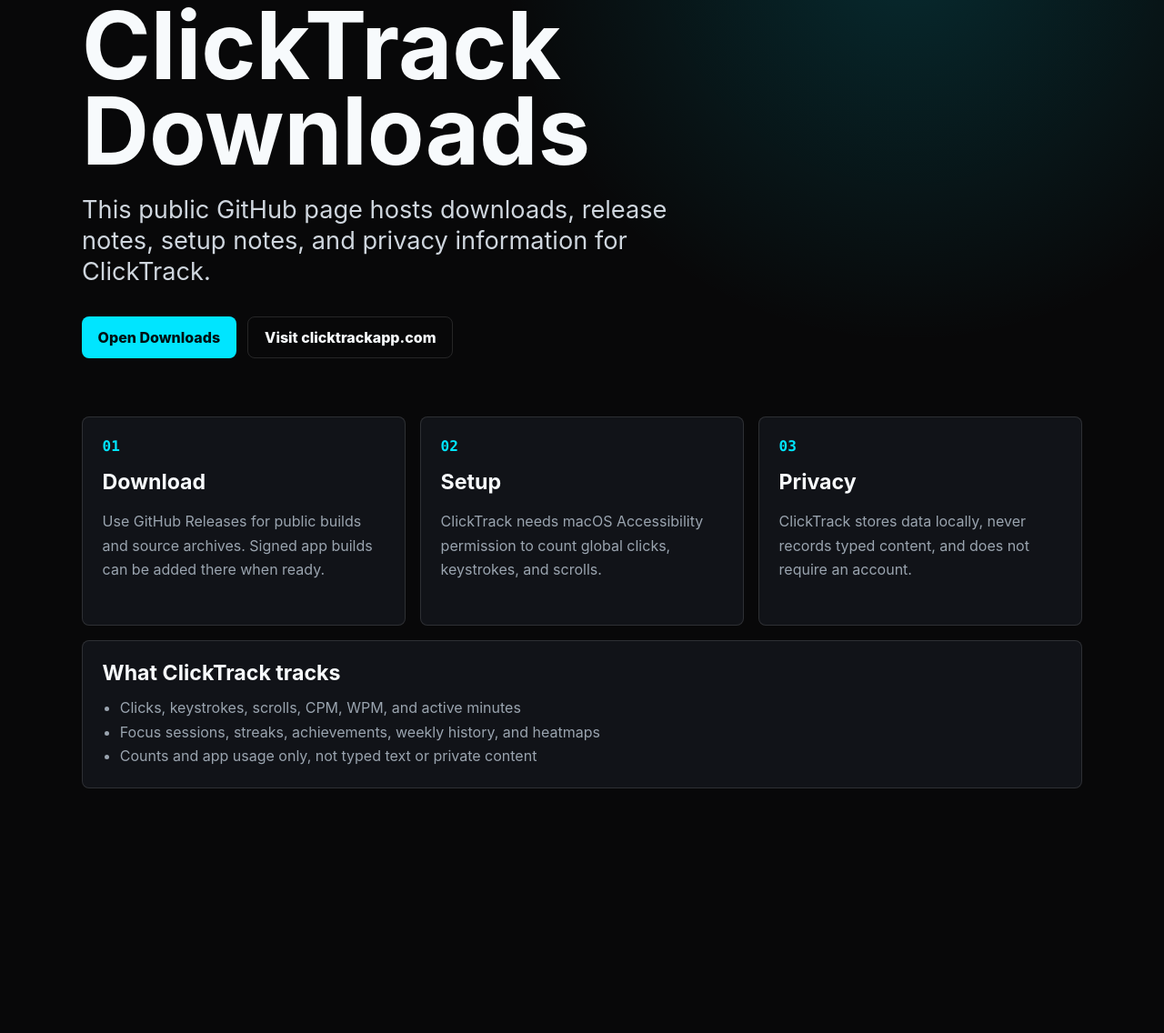
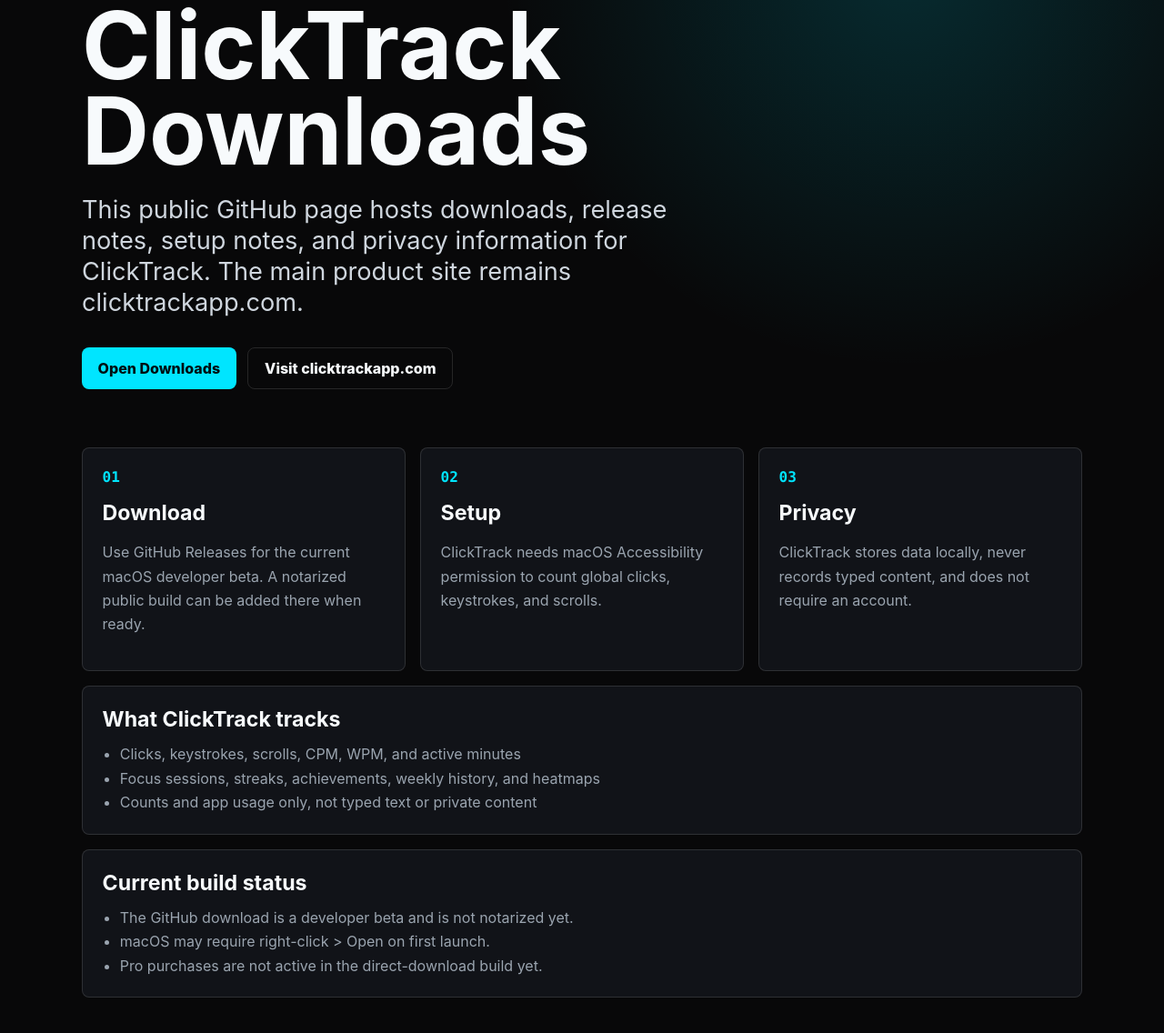
Before and after one commit to KippieG/clicktrack, a plain HTML site: page index.html in a window 1280 px wide. Shown: the part 212-1348 px from the top of the page at 91% size. Before the commit the page ends 1175 px from the top, so only its background shows below. Drawn offline with Linux system fonts and the light colour scheme.

Commit message:
Document beta download limitations

```diff
--- a/index.html
+++ b/index.html
@@ -14,7 +14,7 @@
         <img class="app-icon" src="assets/clicktrack-icon.png" alt="">
         <p class="eyebrow">macOS menu bar app</p>
         <h1>ClickTrack Downloads</h1>
-        <p class="lede">This public GitHub page hosts downloads, release notes, setup notes, and privacy information for ClickTrack.</p>
+        <p class="lede">This public GitHub page hosts downloads, release notes, setup notes, and privacy information for ClickTrack. The main product site remains clicktrackapp.com.</p>
         <div class="actions">
           <a class="button primary" href="https://github.com/KippieG/clicktrack/releases">Open Downloads</a>
           <a class="button secondary" href="https://clicktrackapp.com">Visit clicktrackapp.com</a>
@@ -25,7 +25,7 @@
         <article>
           <span>01</span>
           <h2>Download</h2>
-          <p>Use GitHub Releases for public builds and source archives. Signed app builds can be added there when ready.</p>
+          <p>Use GitHub Releases for the current macOS developer beta. A notarized public build can be added there when ready.</p>
         </article>
         <article>
           <span>02</span>
@@ -47,6 +47,15 @@
           <li>Counts and app usage only, not typed text or private content</li>
         </ul>
       </section>
+
+      <section class="panel">
+        <h2>Current build status</h2>
+        <ul>
+          <li>The GitHub download is a developer beta and is not notarized yet.</li>
+          <li>macOS may require right-click > Open on first launch.</li>
+          <li>Pro purchases are not active in the direct-download build yet.</li>
+        </ul>
+      </section>
     </main>
   </body>
 </html>
```
Also changed, not shown: 1 other file.
